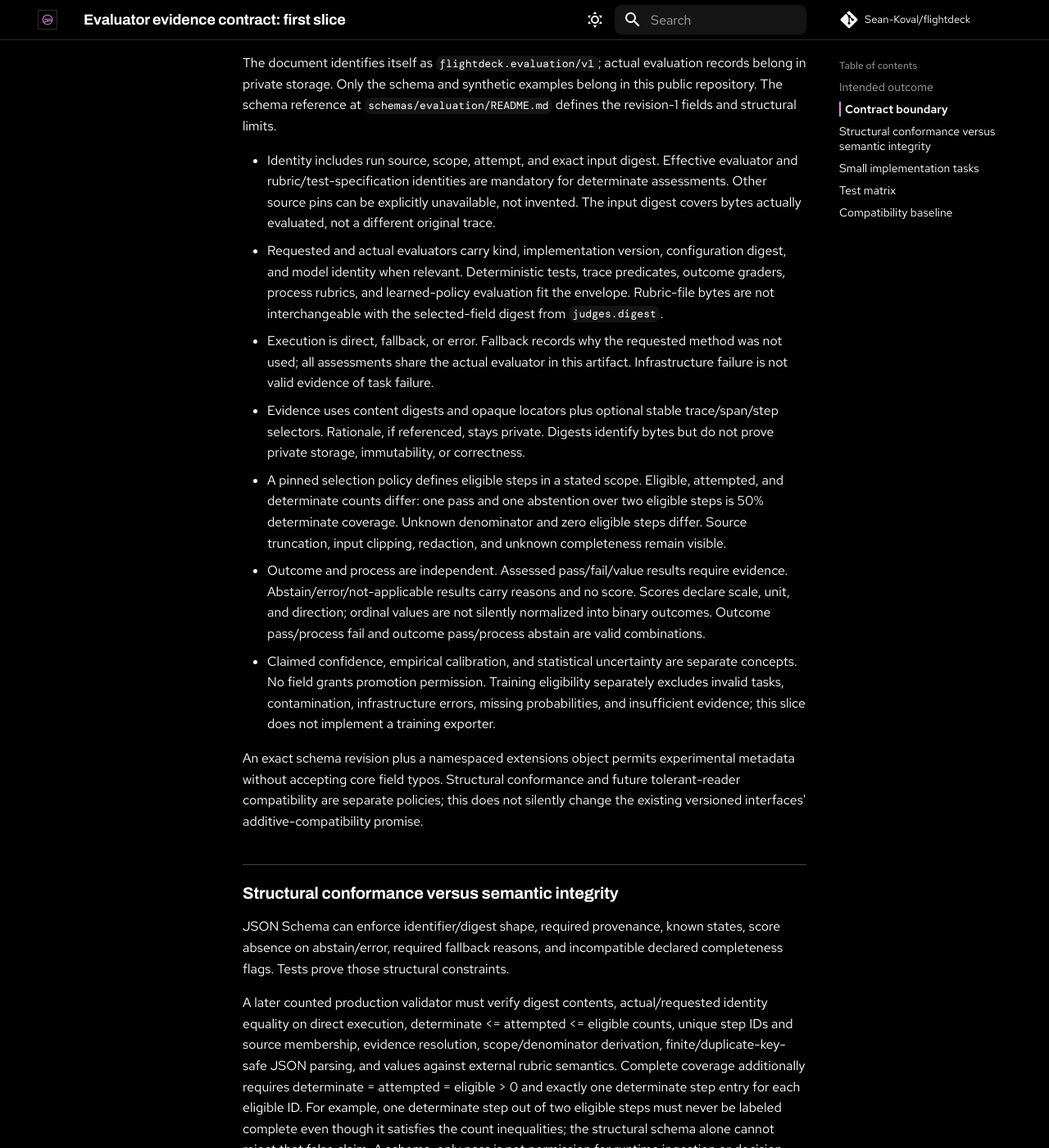
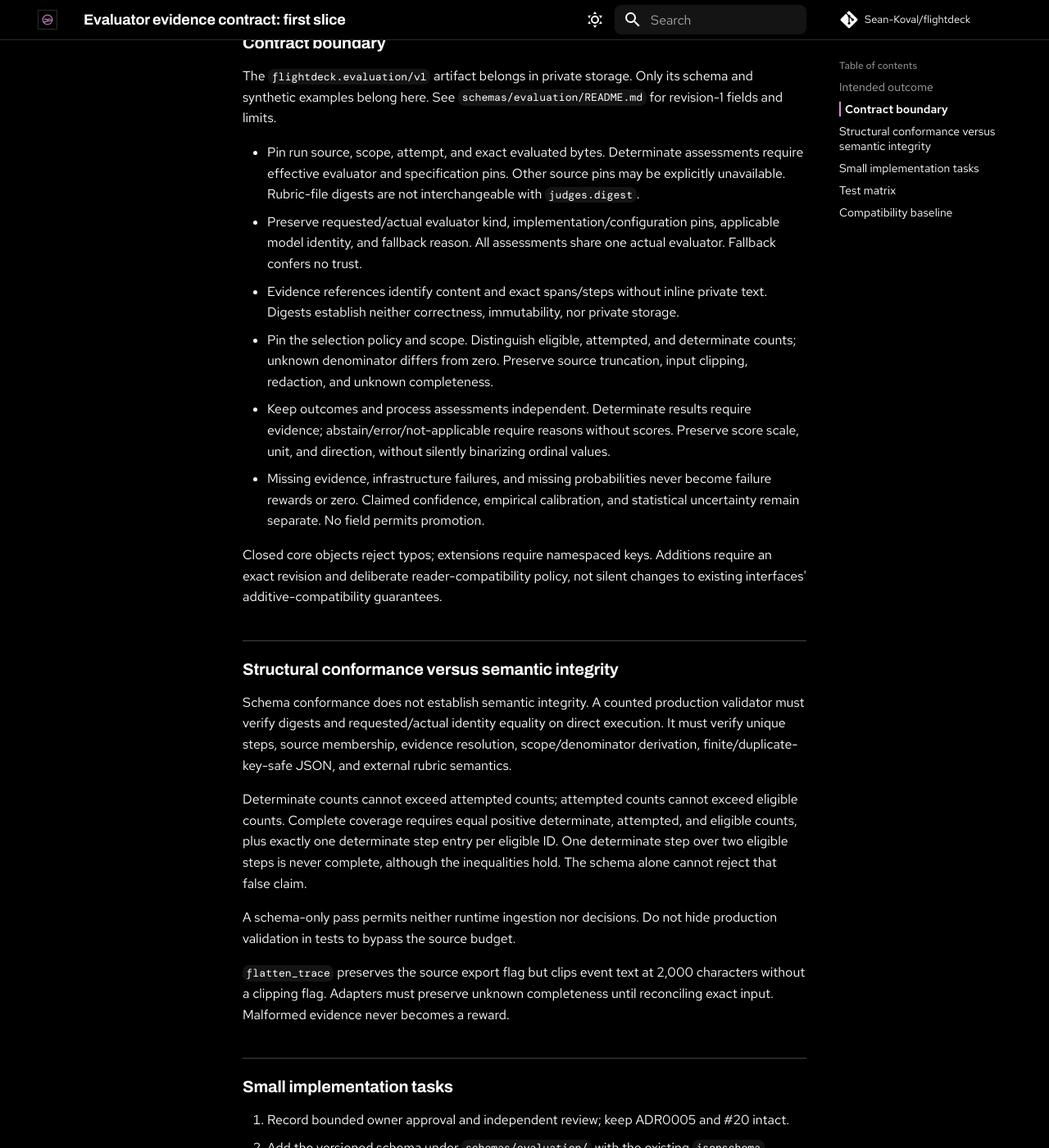
Before and after one commit to Sean-Koval/flightdeck, an MkDocs documentation site: the page built from docs/evaluation-contract-proposal.md, in a window 1280 px wide and 1400 px high, scrolled down 563 px. Shown: the whole window at 82% size. Built offline with MkDocs 1.6.1 and Material for MkDocs 9.7.7, drawn with Linux system fonts in a browser that asks for light colours; comment, search, counter and statistics services are not loaded; some of the changed text lies outside the part shown.

Commit message:
docs: tighten evaluation foundation prose

```diff
--- a/docs/evaluation-contract-proposal.md
+++ b/docs/evaluation-contract-proposal.md
@@ -5,92 +5,78 @@ This structural contract is not an enabled feature. Scope and adoption gates are
 
 ## Intended outcome
 
-Let deterministic tests, process judges, and future learned-policy evaluators describe their evidence without
-hard-coding one engine. A reviewer must be able to tell what was actually evaluated, on which pinned input, with
-what coverage, and whether the result could be compared with existing outcomes. The first slice builds only the
-structural contract and synthetic tests, not private-run evaluation or a live decision path.
+Let deterministic tests, process judges, and future learned-policy evaluators report evidence without hard-coding an
+engine. Reviewers must identify evaluated input, coverage, and outcome comparability.
+
+This slice builds only a structural contract and synthetic tests, not private-run evaluation or a live decision path.
 
 ## Contract boundary
 
-The document identifies itself as `flightdeck.evaluation/v1`; actual evaluation records belong in private storage.
-Only the schema and synthetic examples belong in this public repository.
-The schema reference at `schemas/evaluation/README.md` defines the revision-1 fields and structural limits.
+The `flightdeck.evaluation/v1` artifact belongs in private storage. Only its schema and synthetic examples belong here.
+See `schemas/evaluation/README.md` for revision-1 fields and limits.
 
-- Identity includes run source, scope, attempt, and exact input digest. Effective evaluator and rubric/test-specification
-  identities are mandatory for determinate assessments. Other source pins can be explicitly unavailable, not invented.
-  The input digest covers bytes actually evaluated, not a different original trace.
-- Requested and actual evaluators carry kind, implementation version, configuration digest, and model identity when
-  relevant. Deterministic tests, trace predicates, outcome graders, process rubrics, and learned-policy evaluation fit
-  the envelope. Rubric-file bytes are not interchangeable with the selected-field digest from `judges.digest`.
-- Execution is direct, fallback, or error. Fallback records why the requested method was not used; all assessments
-  share the actual evaluator in this artifact. Infrastructure failure is not valid evidence of task failure.
-- Evidence uses content digests and opaque locators plus optional stable trace/span/step selectors. Rationale, if
-  referenced, stays private. Digests identify bytes but do not prove private storage, immutability, or correctness.
-- A pinned selection policy defines eligible steps in a stated scope. Eligible, attempted, and determinate counts
-  differ: one pass and one abstention over two eligible steps is 50% determinate coverage. Unknown denominator and
-  zero eligible steps differ. Source truncation, input clipping, redaction, and unknown completeness remain visible.
-- Outcome and process are independent. Assessed pass/fail/value results require evidence. Abstain/error/not-applicable
-  results carry reasons and no score. Scores declare scale, unit, and direction; ordinal values are not silently
-  normalized into binary outcomes. Outcome pass/process fail and outcome pass/process abstain are valid combinations.
-- Claimed confidence, empirical calibration, and statistical uncertainty are separate concepts. No field grants
-  promotion permission. Training eligibility separately excludes invalid tasks, contamination, infrastructure errors,
-  missing probabilities, and insufficient evidence; this slice does not implement a training exporter.
+- Pin run source, scope, attempt, and exact evaluated bytes. Determinate assessments require effective evaluator and
+  specification pins. Other source pins may be explicitly unavailable. Rubric-file digests are not interchangeable with `judges.digest`.
+- Preserve requested/actual evaluator kind, implementation/configuration pins, applicable model identity, and fallback
+  reason. All assessments share one actual evaluator. Fallback confers no trust.
+- Evidence references identify content and exact spans/steps without inline private text. Digests establish neither
+  correctness, immutability, nor private storage.
+- Pin the selection policy and scope. Distinguish eligible, attempted, and determinate counts; unknown denominator
+  differs from zero. Preserve source truncation, input clipping, redaction, and unknown completeness.
+- Keep outcomes and process assessments independent. Determinate results require evidence; abstain/error/not-applicable
+  require reasons without scores. Preserve score scale, unit, and direction, without silently binarizing ordinal values.
+- Missing evidence, infrastructure failures, and missing probabilities never become failure rewards or zero.
+  Claimed confidence, empirical calibration, and statistical uncertainty remain separate. No field permits promotion.
 
-An exact schema revision plus a namespaced extensions object permits experimental metadata without accepting core
-field typos. Structural conformance and future tolerant-reader compatibility are separate policies; this does not
-silently change the existing versioned interfaces' additive-compatibility promise.
+Closed core objects reject typos; extensions require namespaced keys. Additions require an exact revision
+and deliberate reader-compatibility policy, not silent changes to existing interfaces' additive-compatibility guarantees.
 
 ## Structural conformance versus semantic integrity
 
-JSON Schema can enforce identifier/digest shape, required provenance, known states, score absence on abstain/error,
-required fallback reasons, and incompatible declared completeness flags. Tests prove those structural constraints.
+Schema conformance does not establish semantic integrity. A counted production validator must verify digests and
+requested/actual identity equality on direct execution. It must verify unique steps, source membership, evidence
+resolution, scope/denominator derivation, finite/duplicate-key-safe JSON, and external rubric semantics.
 
-A later counted production validator must verify digest contents, actual/requested identity equality on direct
-execution, determinate <= attempted <= eligible counts, unique step IDs and source membership, evidence resolution,
-scope/denominator derivation, finite/duplicate-key-safe JSON parsing, and values against external rubric semantics.
-Complete coverage additionally requires determinate = attempted = eligible > 0 and exactly one determinate step entry
-for each eligible ID. For example, one determinate step out of two eligible steps must never be labeled complete even
-though it satisfies the count inequalities; the structural schema alone cannot reject that false claim.
-A schema-only pass is not permission for runtime ingestion or decision use. Do not hide this validator in tests to
-fit the source budget.
+Determinate counts cannot exceed attempted counts; attempted counts cannot exceed eligible counts.
+Complete coverage requires equal positive determinate, attempted, and eligible counts, plus exactly one determinate
+step entry per eligible ID. One determinate step over two eligible steps is never complete, although the inequalities
+hold. The schema alone cannot reject that false claim.
 
-Current Parquet alone cannot prove full evidence completeness: `flatten_trace` propagates the source export flag
-but also clips event text at 2,000 characters without a corresponding clipping flag. Future adapters must preserve
-unknown completeness until they can reconcile the exact input. No missing or malformed evidence becomes a reward.
+A schema-only pass permits neither runtime ingestion nor decisions. Do not hide production validation in tests to bypass
+the source budget.
+
+`flatten_trace` preserves the source export flag but clips event text at 2,000 characters without a clipping flag.
+Adapters must preserve unknown completeness until reconciling exact input. Malformed evidence never becomes a reward.
 
 ## Small implementation tasks
 
-1. Freeze the bounded scope and record owner approval plus independent review; keep ADR0005 and #20 intact.
+1. Record bounded owner approval and independent review; keep ADR0005 and #20 intact.
 2. Add the versioned schema under `schemas/evaluation/` with the existing `jsonschema` dependency.
-3. Add synthetic fixtures under `tests/fixtures/evaluation/`, spanning complete, partial, unknown, explicit fallback,
-   valid failed, infrastructure-error, and missing-probability examples and at least two evaluator families.
-4. Write deterministic tests first: validate good fixtures and reject missing pins, malformed digests, scores on
-   abstain/error, determinate results without evidence, missing fallback reason, and contradictory completeness.
-5. Verify focused tests, applicable aggregate checks, privacy/boundary guards, and source budget; report blocked or
-   skipped stages separately. Independently review the final diff.
-6. Later, design a counted semantic validator and licensed external-method adapter; no paid evaluator call is implied.
-7. Later, design private review packets and blinded human labels. Current `judge label` exposes raw run IDs, which
-   can encode stable/candidate variants. Use opaque review item IDs with a private reverse map, not report tail labels.
-8. Later, define versioned change proposals: target/base/patch digests, hypothesis, evidence, fixed holdout, outcome/cost
-   guardrails, acceptance/rollback criteria, and reviewer decision. Reuse scalar calibration/PPI and trusted grades.
+3. Add synthetic fixtures under `tests/fixtures/evaluation/`; write deterministic tests first using the matrix below.
+4. Verify focused/aggregate checks, privacy/boundary guards, and source budget; report skipped/blocked stages separately.
+   Independently review the final diff.
+5. Later, design counted semantic validation and licensed adapters; no paid evaluator call is implied.
+6. Later, pair private packets and blinded labels with current experiment/PR reports, not a dashboard. `judge label` exposes potentially
+   variant-revealing run IDs; use opaque IDs and a private reverse map.
+7. Later, define versioned change proposals with target/base/patch digests, hypothesis, evidence, fixed holdout,
+   outcome/cost guardrails, acceptance/rollback criteria, and reviewer decision. Reuse scalar calibration/PPI and trusted grades.
 
-The review surface starts with a private packet and the current experiment/PR report, not a dashboard. Evaluator
-approval, candidate review, and training-job approval are separate. The existing #20 route B comparison and its
-human-reviewed guardrails stay untouched. A primary report verdict is not full promotion eligibility.
+Evaluator, candidate, and training-job approvals remain separate. Training eligibility separately excludes invalid or
+contaminated tasks, infrastructure errors, missing probabilities, and insufficient evidence. No exporter is implemented.
+The #20 route B comparison and human-reviewed guardrails stay untouched; report verdicts are not promotion eligibility.
 
 ## Test matrix
 
-Positive structural cases: outcome pass/process fail; outcome pass/process abstain; evaluator error; explicit fallback;
-truncated input with unknown denominator; zero eligible steps; and true numeric zero from a valid failed assessment.
-Two evaluator families must use the same envelope.
+Positive cases: complete, partial, unknown, explicit fallback, evaluator error, missing probabilities, and valid failed
+assessments including numeric zero. Include outcome pass/process fail, outcome pass/process abstain, truncated input,
+unknown denominator, zero eligible steps, and two evaluator families.
 
 Negative mutations: missing required pin, malformed digest, unsupported schema/state, score on abstain/error,
 determinate result without evidence, absent fallback reason, invalid count, and contradictory declared completeness.
 
-Deferred semantic negatives are explicit: well-shaped wrong digest, conflicting step IDs, arithmetic mismatch, false
-complete-coverage claims,
-foreign-run evidence, undeclared substitution, and an invalid externally defined scale value. They may pass the
-structural schema and must fail a later production validator before ingestion.
+Deferred negatives include wrong digests, conflicting steps, arithmetic mismatches, false complete coverage,
+foreign-run evidence, undeclared substitutions, and externally invalid scale values. These may pass structural tests;
+production validation must reject them before ingestion.
 
 ## Compatibility baseline
 
```
Also changed, not shown: docs/decisions/0007-evaluator-contract-foundation.md (+1 -0 lines).
